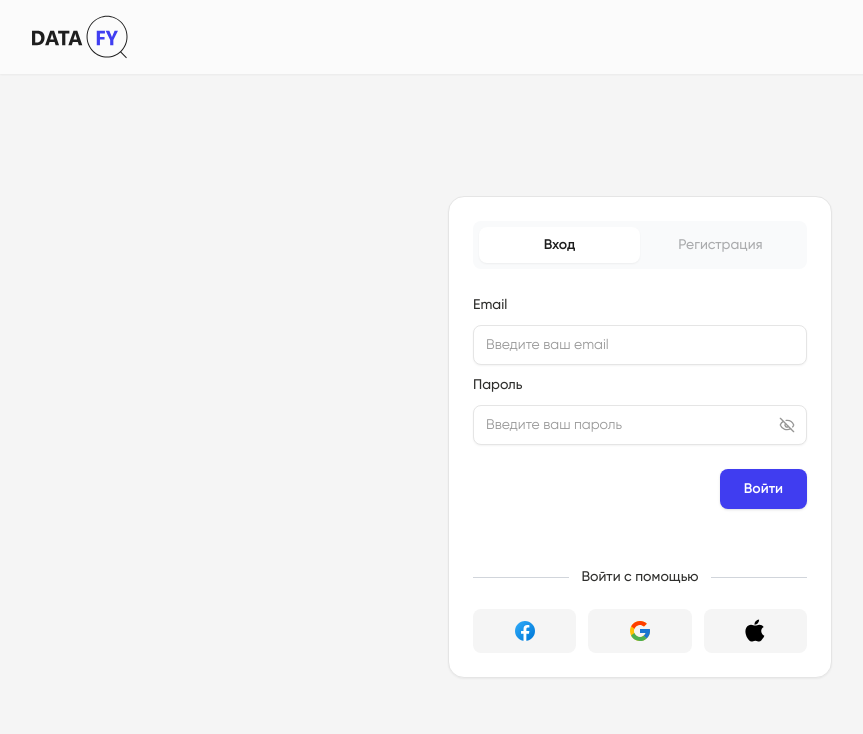
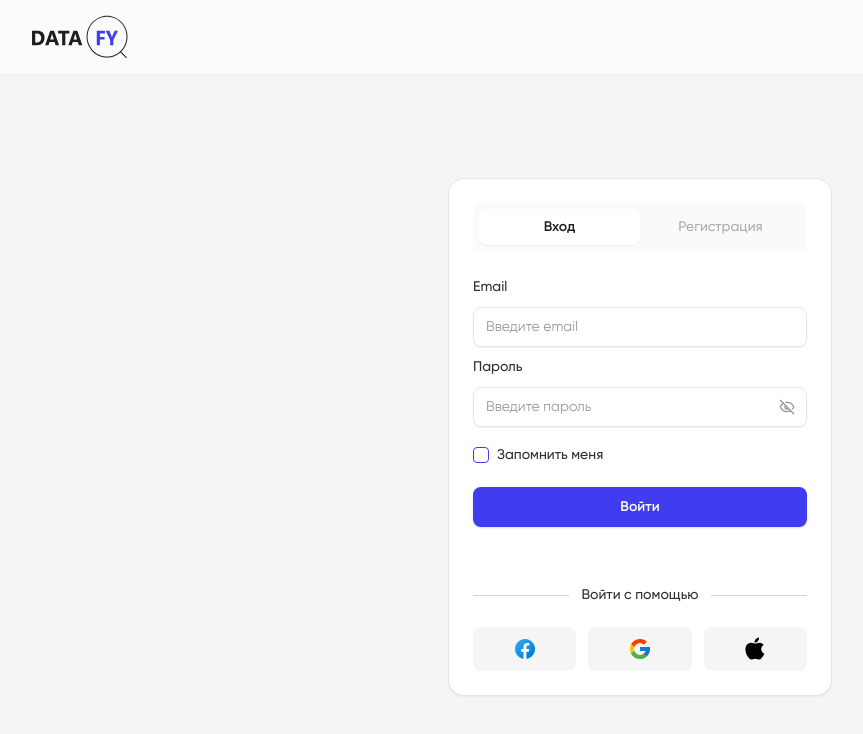
Before and after one commit to sogeking7/datafy-frontend, a Next.js app: page /auth/login in a window 1280 px wide. Shown: the top 734 px of the page, without its empty margins (0-863 px from the left). Built offline with nearby package versions, Linux system fonts and the light colour scheme; no server answers.

Commit message:
feat: fix

```diff
--- a/src/features/auth/components/CreateAccountForm/index.tsx
+++ b/src/features/auth/components/CreateAccountForm/index.tsx
@@ -111,7 +111,7 @@ export const CreateAccountForm: React.FC = () => {
     <Form {...form}>
       <form
         onSubmit={form.handleSubmit(onSubmit)}
-        className="flex flex-col gap-2 items-end"
+        className="flex flex-col gap-2"
       >
         <FormMessage className="mb-2">{error}</FormMessage>
 
@@ -122,7 +122,7 @@ export const CreateAccountForm: React.FC = () => {
             <FormItem className="w-full">
               <FormLabel>Email</FormLabel>
               <FormControl>
-                <Input placeholder="Введите ваш email" {...field} />
+                <Input placeholder="Введите email" {...field} />
               </FormControl>
               <FormMessage />
             </FormItem>
@@ -136,7 +136,7 @@ export const CreateAccountForm: React.FC = () => {
             <FormItem className="w-full">
               <FormLabel>Пароль</FormLabel>
               <FormControl>
-                <PasswordInput placeholder="Введите ваш пароль" {...field} />
+                <PasswordInput placeholder="Введите пароль" {...field} />
               </FormControl>
               <FormMessage />
             </FormItem>
@@ -150,10 +150,7 @@ export const CreateAccountForm: React.FC = () => {
             <FormItem className="w-full">
               <FormLabel>Подтверждение пароля</FormLabel>
               <FormControl>
-                <PasswordInput
-                  placeholder="Подтвердите ваш пароль"
-                  {...field}
-                />
+                <PasswordInput placeholder="Повторите пароль" {...field} />
               </FormControl>
               <FormMessage />
             </FormItem>
@@ -161,7 +158,7 @@ export const CreateAccountForm: React.FC = () => {
         />
 
         <Button type="submit" className="mt-4" size={"sm"}>
-          {loading ? "Обработка" : "Создать аккаунт"}
+          {loading ? "Обработка" : "Зарегистрироваться"}
         </Button>
       </form>
     </Form>
--- a/src/features/auth/components/LoginForm/index.tsx
+++ b/src/features/auth/components/LoginForm/index.tsx
@@ -20,6 +20,7 @@ import { z } from "zod";
 import { zodResolver } from "@hookform/resolvers/zod";
 import { AuthService } from "../../api/auth.service";
 import { useAuth } from "../../providers/client";
+import { Checkbox } from "@/components/ui/checkbox";
 
 const loginSchema = z.object({
   email: z.string().email("Неверный адрес электронной почты"),
@@ -77,7 +78,7 @@ export const LoginForm: React.FC = () => {
     <Form {...form}>
       <form
         onSubmit={form.handleSubmit(onSubmit)}
-        className="flex flex-col gap-2 items-end"
+        className="flex flex-col gap-2"
       >
         <FormMessage className="mb-2 text-left w-full">{error}</FormMessage>
         <FormField
@@ -87,7 +88,7 @@ export const LoginForm: React.FC = () => {
             <FormItem className="w-full">
               <FormLabel>Email</FormLabel>
               <FormControl>
-                <Input placeholder="Введите ваш email" {...field} />
+                <Input placeholder="Введите email" {...field} />
               </FormControl>
               <FormMessage />
             </FormItem>
@@ -101,12 +102,30 @@ export const LoginForm: React.FC = () => {
             <FormItem className="w-full">
               <FormLabel>Пароль</FormLabel>
               <FormControl>
-                <PasswordInput placeholder="Введите ваш пароль" {...field} />
+                <PasswordInput placeholder="Введите пароль" {...field} />
               </FormControl>
               <FormMessage />
             </FormItem>
           )}
         />
+
+        <div className="flex w-full justify-between items-center mt-3">
+          <div className="flex items-center space-x-2 ">
+            <Checkbox id="terms" />
+            <label
+              htmlFor="terms"
+              className="text-sm font-medium leading-none peer-disabled:cursor-not-allowed peer-disabled:opacity-70"
+            >
+              Запомнить меня
+            </label>
+          </div>
+          {/* <Link
+            href={"#"}
+            className="text-sm font-medium text-primary leading-none hover:underline"
+          >
+            Забыл пароль
+          </Link> */}
+        </div>
 
         <Button
           type="submit"
```
